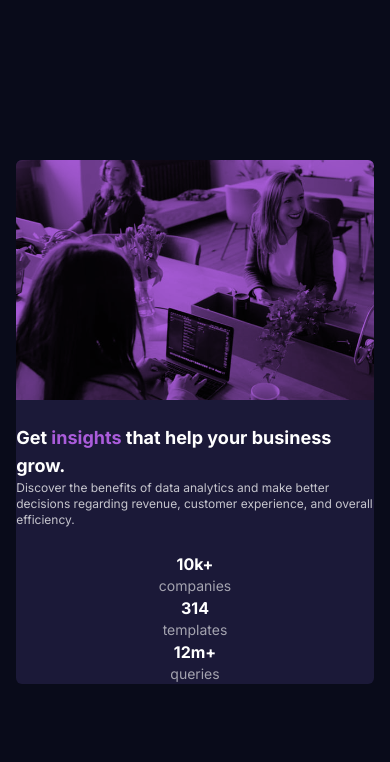
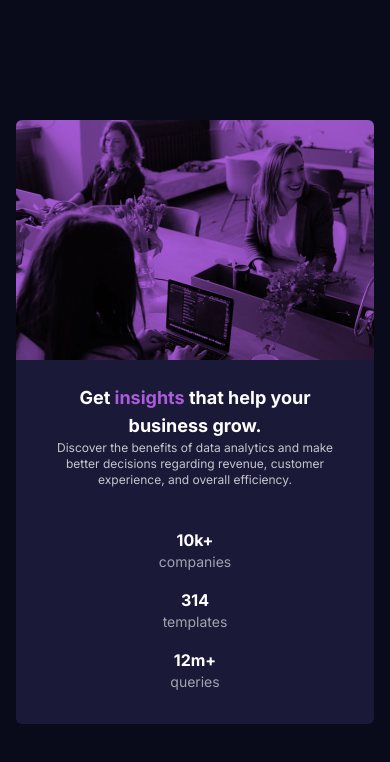
Before and after one commit to chiroro-jr/stats-preview-component, a website built with Vite: page index.html in a window 390 px wide. Built offline with nearby package versions, Linux system fonts and the light colour scheme.

Commit message:
added responsive styles

```diff
--- a/index.html
+++ b/index.html
@@ -29,36 +29,48 @@
     <body class="bg-blue-1">
         <div class="grid h-screen place-content-center">
             <div
-                class="bg-blue-2 w-11/12 max-w-4xl mx-auto rounded-md overflow-hidden grid gap-6"
+                class="bg-blue-2 w-11/12 sm:w-4/6 md:w-full max-w-4xl mx-auto rounded-md overflow-hidden flex flex-col gap-6 md:flex-row md:gap-14"
             >
                 <div
-                    class="bg-header-mobile bg-violet bg-blend-multiply h-[15rem] bg-no-repeat bg-cover bg-center"
+                    class="bg-header-mobile bg-violet bg-blend-multiply h-[15rem] bg-no-repeat bg-cover bg-top md:h-full w-full md:order-2"
                 ></div>
+                <div class="px-10 md:pl-14 md:pr-0 md:py-12 grid gap-10">
                     <div>
-                    <div>
-                        <h1 class="text-white font-bold text-lg">
-                            Get <span class="text-violet">insights</span> that
-                            help your business grow.
+                        <div class="md:grid md:gap-6">
+                            <h1
+                                class="text-white text-center font-bold text-lg md:text-3xl sm:text-2xl md:text-left"
+                            >
+                                Get <span class="text-violet">insights</span>
+                                <br class="hidden sm:inline md:hidden" />that
+                                help your business<br
+                                    class="hidden sm:inline md:hidden"
+                                />
+                                grow.
                             </h1>
-                        <p class="text-xs text-gray-1">
+                            <p
+                                class="text-xs sm:text-sm text-center md:text-left text-gray-1 md:text-xs md:leading-5"
+                            >
                                 Discover the benefits of data analytics and make
                                 better decisions regarding revenue, customer
                                 experience, and overall efficiency.
                             </p>
                         </div>
                     </div>
-                <div class="text-white flex flex-col items-center">
-                    <div class="flex flex-col items-center">
+                    <div
+                        class="text-white flex flex-col gap-4 items-center pb-8 md:pb-0 md:flex-row md:gap-14"
+                    >
+                        <div class="flex flex-col items-center md:items-start">
                             <span class="font-bold">10k+</span>
                             <span class="text-gray-2 text-sm">companies</span>
                         </div>
-                    <div class="flex flex-col items-center">
+                        <div class="flex flex-col items-center md:items-start">
                             <span class="font-bold">314</span>
                             <span class="text-gray-2 text-sm">templates</span>
                         </div>
-                    <div class="flex flex-col items-center">
+                        <div class="flex flex-col items-center md:items-start">
                             <span class="font-bold">12m+</span>
                             <span class="text-gray-2 text-sm">queries</span>
+                        </div>
                     </div>
                 </div>
             </div>
```
Lines whose indentation alone changed are shown as unchanged.
